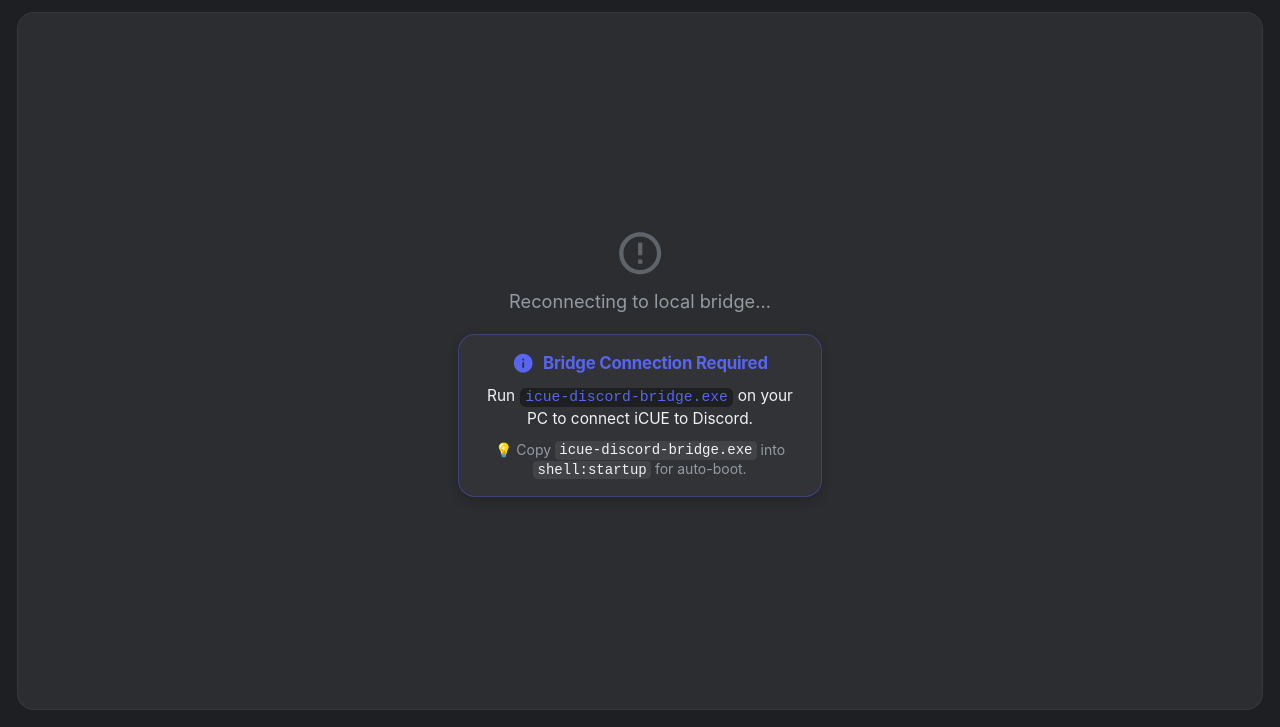
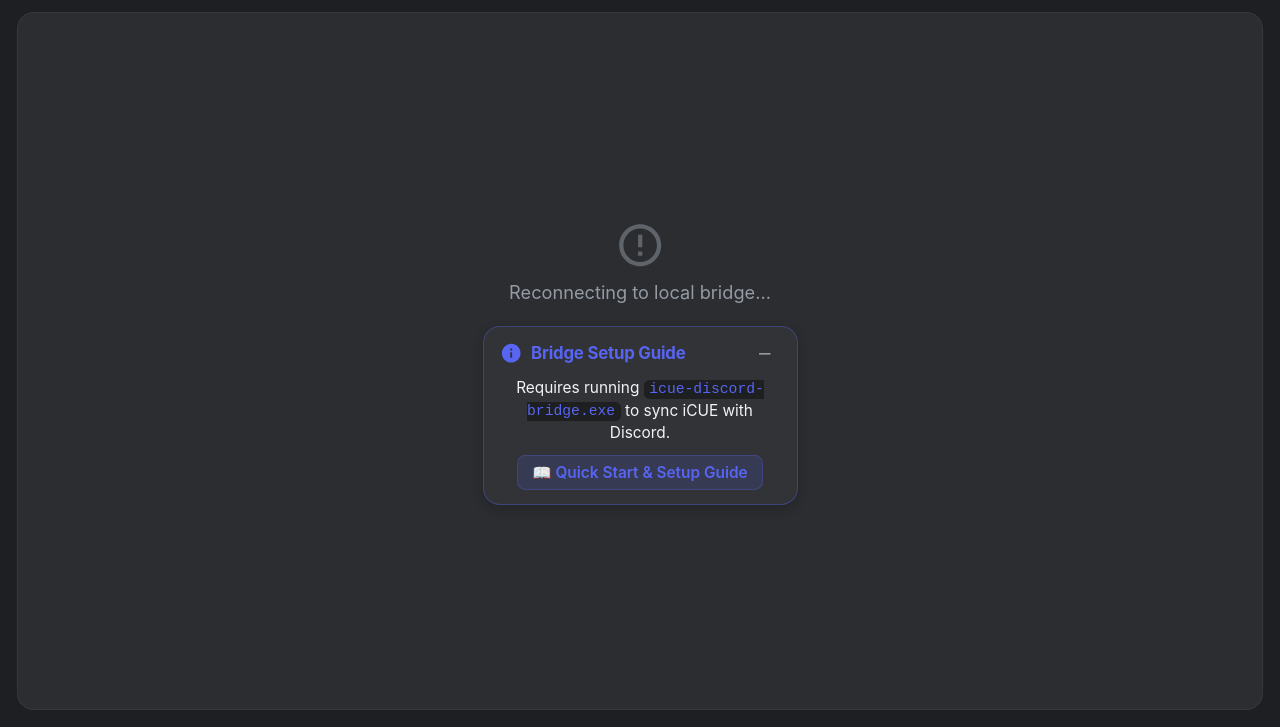
Before and after one commit to mcclana5/icue-discord-widget, a website: page icuewidget/index.html in a window 1280 px wide. Shown: the part 73-800 px from the top of the page. Drawn offline with Linux system fonts and the light colour scheme.

Commit message:
Update onboarding guide with minimizable card, link to GitHub Readme, and remove legacy VBS scripts

```diff
--- a/icuewidget/index.html
+++ b/icuewidget/index.html
@@ -58,17 +58,26 @@
 
         <!-- Bridge Connection Onboarding Card -->
         <div id="bridge-onboarding-card" class="bridge-onboarding-card" style="display: none;">
-          <div class="bridge-onboarding-header">
-            <svg class="bridge-info-icon" viewBox="0 0 24 24" aria-hidden="true">
-              <path fill="currentColor" d="M12 2C6.48 2 2 6.48 2 12s4.48 10 10 10 10-4.48 10-10S17.52 2 12 2zm1 15h-2v-6h2v6zm0-8h-2V7h2v2z"/>
-            </svg>
-            <span>Bridge Connection Required</span>
+          <div class="bridge-onboarding-header" id="bridge-onboarding-header">
+            <div class="bridge-header-title">
+              <svg class="bridge-info-icon" viewBox="0 0 24 24" aria-hidden="true">
+                <path fill="currentColor" d="M12 2C6.48 2 2 6.48 2 12s4.48 10 10 10 10-4.48 10-10S17.52 2 12 2zm1 15h-2v-6h2v6zm0-8h-2V7h2v2z"/>
+              </svg>
+              <span>Bridge Setup Guide</span>
+            </div>
+            <button id="btn-toggle-onboarding" class="bridge-toggle-btn" title="Toggle Setup Guide" aria-label="Toggle Setup Guide">
+              <svg id="onboarding-toggle-icon" class="bridge-toggle-icon" viewBox="0 0 24 24" aria-hidden="true">
+                <path fill="currentColor" d="M19 13H5v-2h14v2z"/>
+              </svg>
+            </button>
           </div>
-          <p class="bridge-onboarding-text">
-            Run <code>icue-discord-bridge.exe</code> on your PC to connect iCUE to Discord.
-          </p>
-          <div class="bridge-onboarding-hint">
-            <span>💡 Copy <code>icue-discord-bridge.exe</code> into <code>shell:startup</code> for auto-boot.</span>
+          <div id="bridge-onboarding-body" class="bridge-onboarding-body">
+            <p class="bridge-onboarding-text">
+              Requires running <code>icue-discord-bridge.exe</code> to sync iCUE with Discord.
+            </p>
+            <a href="https://github.com/mcclana5/icue-discord-widget#quick-start--installation" target="_blank" rel="noopener noreferrer" class="bridge-guide-link">
+              📖 Quick Start & Setup Guide
+            </a>
           </div>
         </div>
       </div>
--- a/icuewidget/styles.css
+++ b/icuewidget/styles.css
@@ -473,21 +473,31 @@ body {
   background: rgba(255, 255, 255, 0.03);
   border: 1px solid rgba(88, 101, 242, 0.35);
   border-radius: calc(12px * var(--ui-scale));
-  padding: calc(12px * var(--ui-scale)) calc(16px * var(--ui-scale));
+  padding: calc(10px * var(--ui-scale)) calc(12px * var(--ui-scale));
   margin-top: calc(8px * var(--ui-scale));
   text-align: center;
-  max-width: calc(260px * var(--ui-scale));
+  width: calc(250px * var(--ui-scale));
+  max-width: 90%;
   box-shadow: 0 4px 12px rgba(0, 0, 0, 0.2);
+  transition: all 0.2s ease;
+  box-sizing: border-box;
 }
 
 .bridge-onboarding-header {
   display: flex;
   align-items: center;
-  gap: calc(6px * var(--ui-scale));
+  justify-content: space-between;
+  width: 100%;
   color: var(--accent-blurple);
   font-weight: 700;
   font-size: calc(12px * var(--ui-scale));
   letter-spacing: -0.2px;
+}
+
+.bridge-header-title {
+  display: flex;
+  align-items: center;
+  gap: calc(6px * var(--ui-scale));
 }
 
 .bridge-info-icon {
@@ -497,10 +507,43 @@ body {
   flex-shrink: 0;
 }
 
+.bridge-toggle-btn {
+  background: transparent;
+  border: none;
+  color: var(--text-muted);
+  cursor: pointer;
+  padding: calc(2px * var(--ui-scale)) calc(4px * var(--ui-scale));
+  border-radius: calc(4px * var(--ui-scale));
+  display: flex;
+  align-items: center;
+  justify-content: center;
+  transition: color 0.15s ease, background-color 0.15s ease;
+}
+
+.bridge-toggle-btn:hover {
+  color: #fff;
+  background: rgba(255, 255, 255, 0.1);
+}
+
+.bridge-toggle-icon {
+  width: calc(14px * var(--ui-scale));
+  height: calc(14px * var(--ui-scale));
+  fill: currentColor;
+}
+
+.bridge-onboarding-body {
+  display: flex;
+  flex-direction: column;
+  align-items: center;
+  gap: calc(8px * var(--ui-scale));
+  width: 100%;
+}
+
 .bridge-onboarding-text {
   font-size: calc(11px * var(--ui-scale));
   color: var(--text-normal);
   line-height: 1.4;
+  margin: 0;
 }
 
 .bridge-onboarding-text code {
@@ -512,18 +555,35 @@ body {
   font-size: calc(10.5px * var(--ui-scale));
 }
 
-.bridge-onboarding-hint {
-  font-size: calc(10px * var(--ui-scale));
-  color: var(--text-muted);
-  line-height: 1.3;
+.bridge-guide-link {
+  display: inline-flex;
+  align-items: center;
+  gap: calc(4px * var(--ui-scale));
+  background: rgba(88, 101, 242, 0.15);
+  color: var(--accent-blurple);
+  border: 1px solid rgba(88, 101, 242, 0.3);
+  border-radius: calc(6px * var(--ui-scale));
+  padding: calc(5px * var(--ui-scale)) calc(10px * var(--ui-scale));
+  font-size: calc(11px * var(--ui-scale));
+  font-weight: 600;
+  text-decoration: none;
+  transition: background-color 0.15s ease, border-color 0.15s ease, color 0.15s ease;
 }
 
-.bridge-onboarding-hint code {
-  background: rgba(255, 255, 255, 0.08);
-  color: var(--text-normal);
-  padding: calc(1px * var(--ui-scale)) calc(3px * var(--ui-scale));
-  border-radius: calc(3px * var(--ui-scale));
-  font-family: monospace;
+.bridge-guide-link:hover {
+  background: var(--accent-blurple);
+  color: #fff;
+  border-color: var(--accent-blurple);
+}
+
+.bridge-onboarding-card.minimized .bridge-onboarding-body {
+  display: none !important;
+}
+
+.bridge-onboarding-card.minimized {
+  padding: calc(6px * var(--ui-scale)) calc(10px * var(--ui-scale));
+  background: rgba(255, 255, 255, 0.02);
+  border-color: rgba(255, 255, 255, 0.1);
 }
 
 /* Quick Touch Action Footer Controls (Equal Width Buttons) */
--- a/icuewidget/widget.js
+++ b/icuewidget/widget.js
@@ -476,6 +476,42 @@
     const presetButtons = document.querySelectorAll(".preset-btn");
     const cardWidthSlider = document.getElementById("card-width-slider");
     const cardWidthValueBadge = document.getElementById("card-width-value");
+    const btnToggleOnboarding = document.getElementById("btn-toggle-onboarding");
+    const onboardingToggleIcon = document.getElementById("onboarding-toggle-icon");
+    function updateOnboardingState(minimized) {
+      if (!bridgeOnboardingCard) return;
+      if (minimized) {
+        bridgeOnboardingCard.classList.add("minimized");
+        if (onboardingToggleIcon) {
+          onboardingToggleIcon.innerHTML = '<path fill="currentColor" d="M19 13h-6v6h-2v-6H5v-2h6V5h2v6h6v2z"/>';
+        }
+      } else {
+        bridgeOnboardingCard.classList.remove("minimized");
+        if (onboardingToggleIcon) {
+          onboardingToggleIcon.innerHTML = '<path fill="currentColor" d="M19 13H5v-2h14v2z"/>';
+        }
+      }
+    }
+    let isOnboardingMinimized = localStorage.getItem("icue_onboarding_minimized") === "true";
+    updateOnboardingState(isOnboardingMinimized);
+    if (btnToggleOnboarding) {
+      btnToggleOnboarding.addEventListener("click", (e) => {
+        e.stopPropagation();
+        isOnboardingMinimized = !isOnboardingMinimized;
+        localStorage.setItem("icue_onboarding_minimized", isOnboardingMinimized ? "true" : "false");
+        updateOnboardingState(isOnboardingMinimized);
+      });
+    }
+    if (bridgeOnboardingCard) {
+      bridgeOnboardingCard.addEventListener("click", (e) => {
+        if (e.target.closest("a")) return;
+        if (isOnboardingMinimized) {
+          isOnboardingMinimized = false;
+          localStorage.setItem("icue_onboarding_minimized", "false");
+          updateOnboardingState(false);
+        }
+      });
+    }
     initSettingsModal(btnSettings, settingsModal, btnCloseSettings, scaleSlider, scaleValueBadge, presetButtons, cardWidthSlider, cardWidthValueBadge);
     const socketClient = new SocketClient(
       "ws://localhost:8080",
```
Also changed, not shown: icuewidget/js/widget.js (+40 -0 lines), 4 other files.
